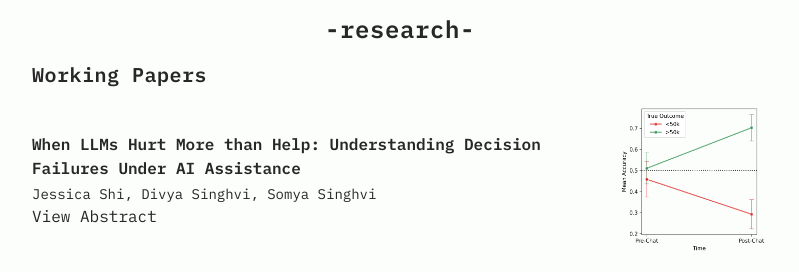
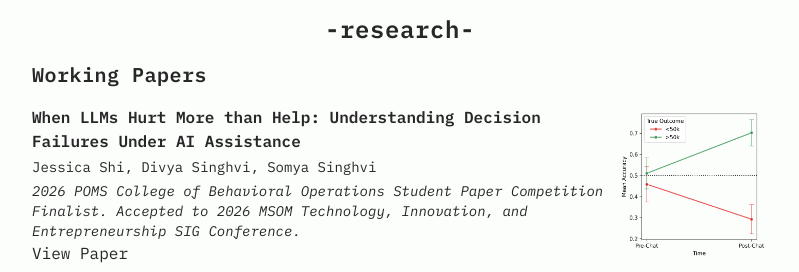
Before and after one commit to js06283/jessshi, an Astro site: page / in a window 1280 px wide. Shown: the part 667-939 px from the top of the page, without its empty margins (240-1039 px from the left). Built offline with nearby package versions, Linux system fonts and the light colour scheme; Astro itself is replaced by a stand-in of ours.

Commit message:
update paper

```diff
--- a/src/pages/index.astro
+++ b/src/pages/index.astro
@@ -100,11 +100,14 @@ const socialCount = SOCIALS.filter(social => social.active).length;
             <p class="paper-authors">
               Jessica Shi, Divya Singhvi, Somya Singhvi
             </p>
+            <p class="paper-note">
+              2026 POMS College of Behavioral Operations Student Paper Competition Finalist. Accepted to 2026 MSOM Technology, Innovation, and Entrepreneurship SIG Conference.
+            </p>
             <LinkButton
               className="paper-link-button"
               href="https://papers.ssrn.com/sol3/papers.cfm?abstract_id=5670290"
             >
-              View Abstract
+              View Paper
             </LinkButton>
           </div>
           <img src="/assets/accuracy_outcome.png" alt="" class="paper-icon" />
```
